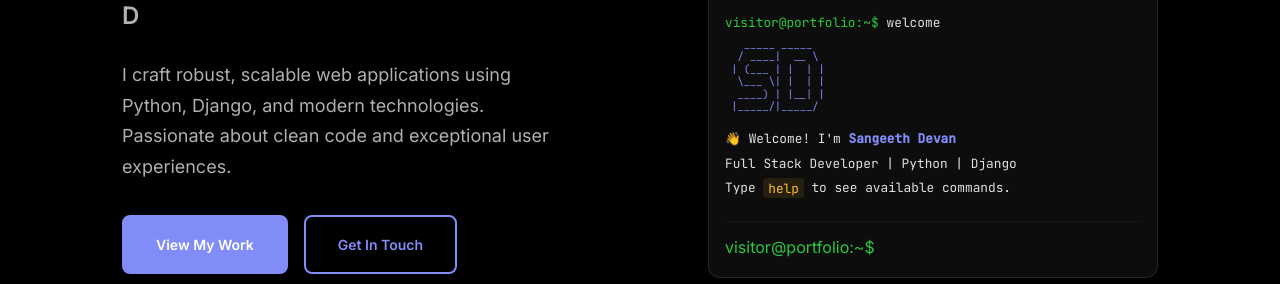
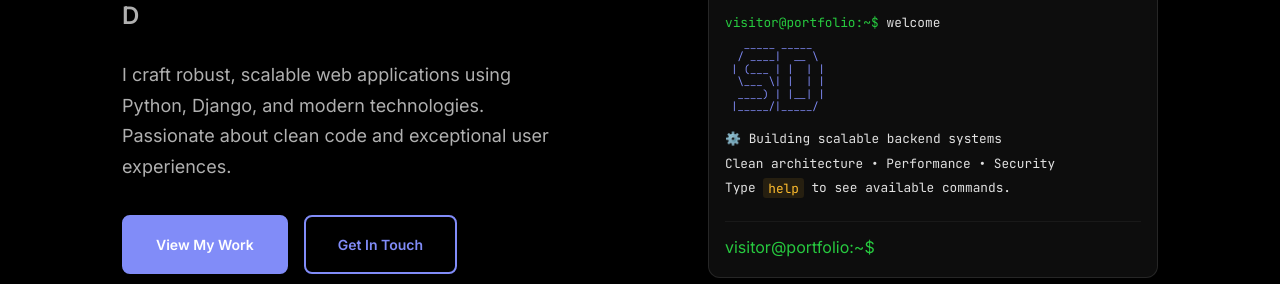
Before and after one commit to sangeethdvn/Portfolio, a plain HTML site: page index.html in a window 1280 px wide. Shown: the part 307-591 px from the top of the page. Drawn offline with nearby package versions, Linux system fonts and the light colour scheme.

Commit message:
terminal content fix had too many pov boosts

```diff
--- a/index.html
+++ b/index.html
@@ -149,11 +149,10 @@
                                     </pre>
                                 </div>
                                 <div class="terminal-line output">
-                                    <span class="terminal-text">👋 Welcome! I'm <span class="highlight">Sangeeth
-                                            Devan</span></span>
+                                    <span class="terminal-text">⚙️ Building scalable backend systems</span>
                                 </div>
                                 <div class="terminal-line output">
-                                    <span class="terminal-text">Full Stack Developer | Python | Django</span>
+                                    <span class="terminal-text">Clean architecture • Performance • Security</span>
                                 </div>
                                 <div class="terminal-line output">
                                     <span class="terminal-text">Type <span class="cmd">help</span> to see available
```
